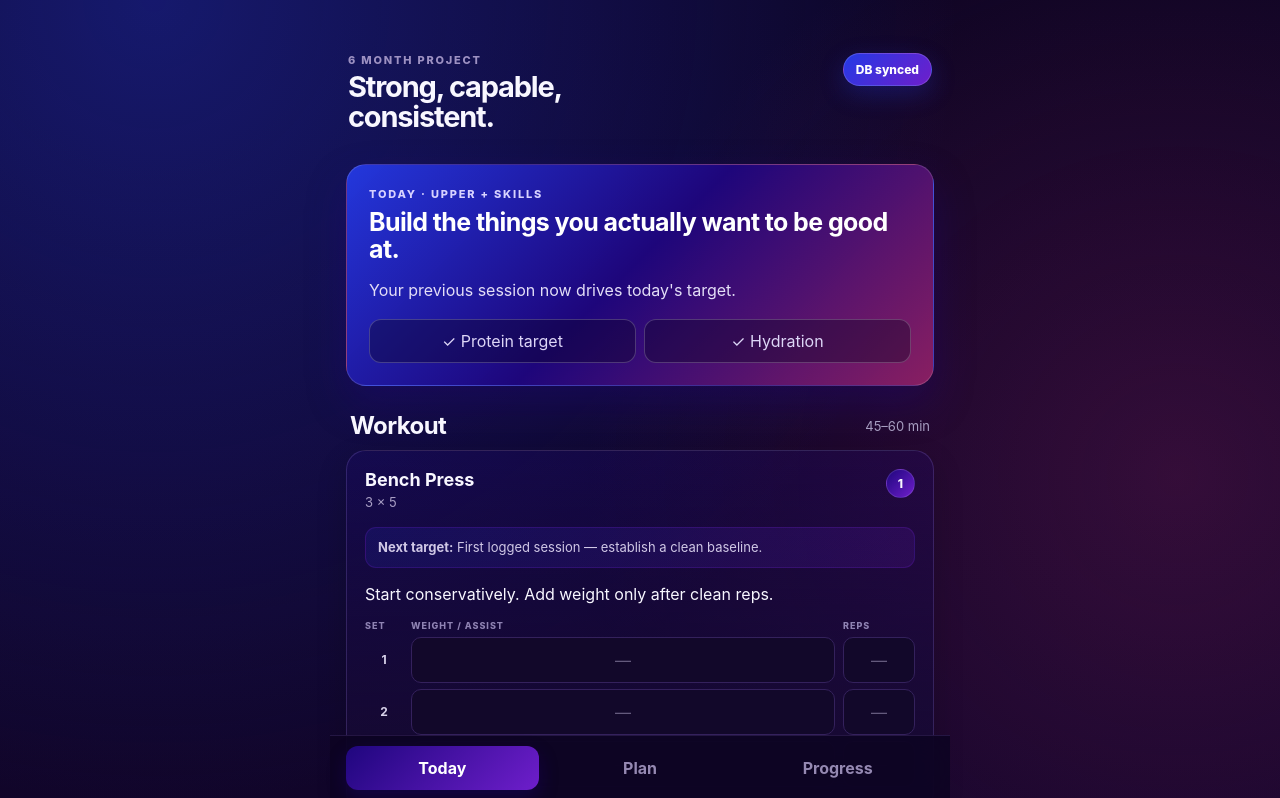
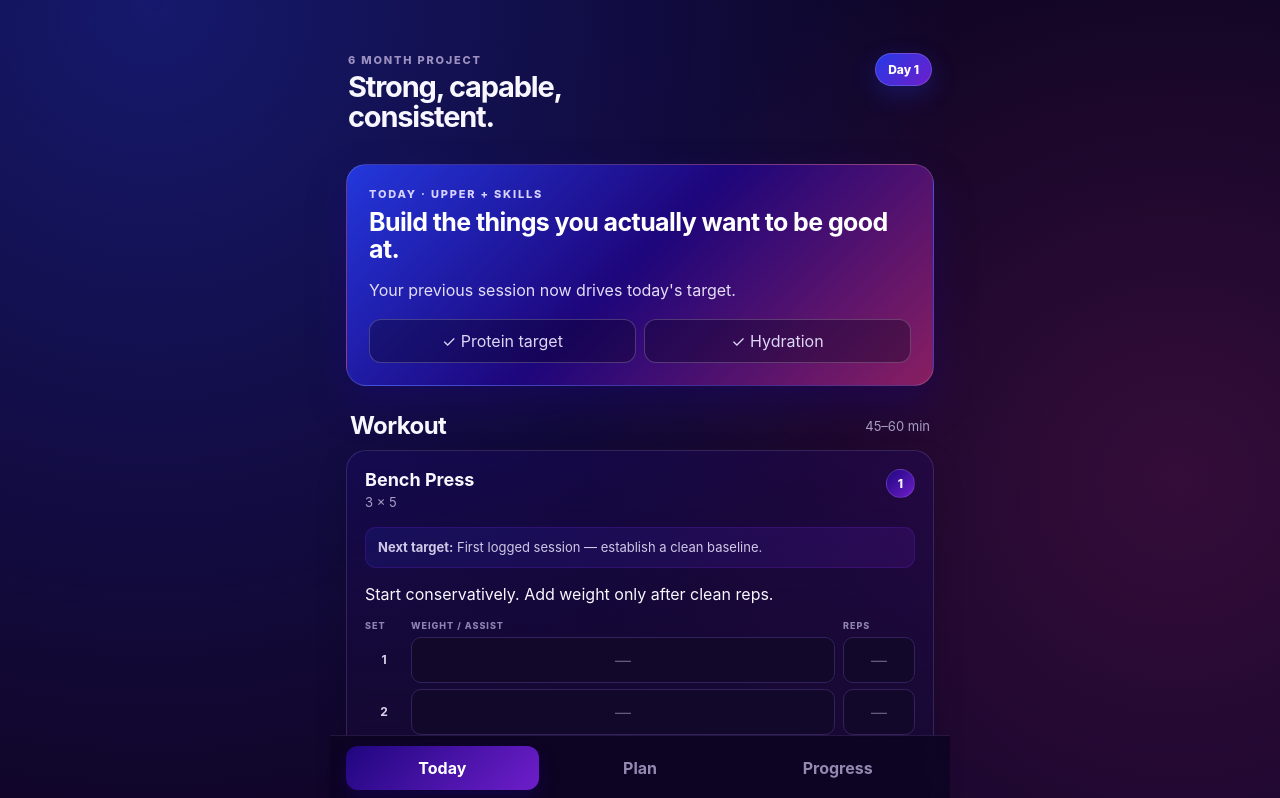
Before and after one commit to nopravlem/fitness-tracker, a Next.js app: page / in a window 1280 px wide. Shown: the top 798 px of the page. Built offline with nearby package versions, Linux system fonts and the light colour scheme; no server answers; the database is empty.

Commit message:
Restore six-month day counter in header

```diff
--- a/app/page.tsx
+++ b/app/page.tsx
@@ -1,6 +1,6 @@
 'use client';
 
-import { useEffect, useState } from 'react';
+import { useEffect, useMemo, useState } from 'react';
 type SetLog={weight:string;reps:string}; type Exercise={name:string;target:string;note?:string;sets:SetLog[]}; type DayLog={done:boolean;energy:number;protein:boolean;water:boolean;exercises:Exercise[]};
 type PreviousRow={date:string;exerciseName:string;setNumber:number;weight:string|null;reps:number|null};
 const workout:Exercise[]=[
@@ -12,14 +12,14 @@ const workout:Exercise[]=[
 const fresh=():DayLog=>({done:false,energy:3,protein:false,water:false,exercises:structuredClone(workout)});
 function suggestion(ex:Exercise,rows:PreviousRow[]){const dates=[...new Set(rows.filter(r=>r.exerciseName===ex.name).map(r=>r.date))];if(!dates.length)return 'First logged session — establish a clean baseline.';const last=rows.filter(r=>r.exerciseName===ex.name&&r.date===dates[0]);const reps:number[]=last.map(r=>r.reps??0);const weight=last[0]?.weight||'same load';const total=reps.reduce((a:number,b:number)=>a+b,0);if(ex.name==='Assisted Pull-ups')return `Last: ${weight} assist · ${reps.join('/')} reps. Beat total reps (${total}) first; once all sets hit 8, reduce assistance.`;if(ex.name==='Push-up Progression')return `Last: ${reps.join('/')} reps. Beat ${total} total clean reps, then lower the incline when 3 sets are strong.`;if(ex.name==='Bench Press')return `Last: ${weight} · ${reps.join('/')} reps. Reach 5/5/5 cleanly before adding weight.`;return `Last: ${weight} · ${reps.join('/')} reps. Beat ${total} total reps within the target range before increasing load.`}
 export default function Home(){const[tab,setTab]=useState<'today'|'plan'|'progress'>('today');const[log,setLog]=useState<DayLog>(fresh());const[previous,setPrevious]=useState<PreviousRow[]>([]);const[saving,setSaving]=useState(false);const[loaded,setLoaded]=useState(false);const[dbError,setDbError]=useState<string|null>(null);const[saved,setSaved]=useState(false);
-useEffect(()=>{async function load(){try{const r=await fetch('/api/workouts/today');if(!r.ok){const body=await r.json().catch(()=>null);throw new Error(body?.error||`Database request failed (${r.status})`);}const data=await r.json();setPrevious(data.previous||[]);if(data.log){const next=fresh();next.done=data.log.done;next.energy=data.log.energy;next.protein=data.log.protein;next.water=data.log.water;for(const row of data.log.rows){const ex=next.exercises.find(e=>e.name===row.exerciseName);if(ex&&ex.sets[row.setNumber-1])ex.sets[row.setNumber-1]={weight:row.weight||'',reps:row.reps?.toString()||''};}setLog(next);}setDbError(null);}catch(e){setDbError(e instanceof Error?e.message:'Could not connect to the workout database.');}finally{setLoaded(true);}}load();},[]);
-async function save(next=log){setSaving(true);setSaved(false);try{const r=await fetch('/api/workouts/today',{method:'PUT',headers:{'Content-Type':'application/json'},body:JSON.stringify(next)});if(!r.ok){const body=await r.json().catch(()=>null);throw new Error(body?.error||`Save failed (${r.status})`);}setDbError(null);setSaved(true);}catch(e){setDbError(e instanceof Error?e.message:'Workout could not be saved.');}finally{setSaving(false)}}
+const projectDay=useMemo(()=>{const start=new Date('2026-08-28T00:00:00');const now=new Date();const diff=Math.floor((new Date(now.getFullYear(),now.getMonth(),now.getDate()).getTime()-start.getTime())/86400000);return Math.max(1,diff+1)},[]);
+useEffect(()=>{fetch('/api/workouts/today').then(async r=>{if(!r.ok){const t=await r.text();throw new Error(t||`Load failed (${r.status})`)}return r.json()}).then(data=>{setPrevious(data.previous||[]);if(data.log){const next=fresh();next.done=data.log.done;next.energy=data.log.energy;next.protein=data.log.protein;next.water=data.log.water;for(const row of data.log.rows){const ex=next.exercises.find(e=>e.name===row.exerciseName);if(ex&&ex.sets[row.setNumber-1])ex.sets[row.setNumber-1]={weight:row.weight||'',reps:row.reps?.toString()||''};}setLog(next);setSaved(next.done)}setDbError(null);setLoaded(true)}).catch(e=>{setDbError(e instanceof Error?e.message:'Unable to sync with database');setLoaded(true)});},[]);
+async function save(next=log){setSaving(true);setDbError(null);try{const r=await fetch('/api/workouts/today',{method:'PUT',headers:{'Content-Type':'application/json'},body:JSON.stringify(next)});if(!r.ok){const t=await r.text();throw new Error(t||`Save failed (${r.status})`)}setSaved(true)}catch(e){setSaved(false);setDbError(e instanceof Error?e.message:'Unable to save workout')}finally{setSaving(false)}}
 function editSet(ei:number,si:number,field:keyof SetLog,value:string){setSaved(false);setLog(p=>{const n=structuredClone(p);n.exercises[ei].sets[si][field]=value;return n})}
-return <main className="shell"><header><div><p className="eyebrow">6 MONTH PROJECT</p><h1>Strong, capable, consistent.</h1></div><div className="streak">{!loaded?'Loading…':dbError?'DB issue':'DB synced'}</div></header>
-{dbError&&<section className="card" role="alert"><p className="eyebrow">DATABASE CONNECTION</p><h3>Your workout data is not syncing.</h3><p>{dbError}</p><p>Your entries remain on this screen, but do not assume they are saved until this message clears.</p></section>}
-{tab==='today'&&<><section className="hero card"><p className="eyebrow">TODAY · UPPER + SKILLS</p><h2>Build the things you actually want to be good at.</h2><p>Your previous session now drives today's target.</p><div className="checks"><button className={log.protein?'active':''} onClick={()=>setLog({...log,protein:!log.protein})}>✓ Protein target</button><button className={log.water?'active':''} onClick={()=>setLog({...log,water:!log.water})}>✓ Hydration</button></div></section><div className="sectionTitle"><h2>Workout</h2><span>45–60 min</span></div>
+return <main className="shell"><header><div><p className="eyebrow">6 MONTH PROJECT</p><h1>Strong, capable, consistent.</h1></div><div className="streak">Day {projectDay}</div></header>
+{tab==='today'&&<>{dbError&&<section className="card"><p className="eyebrow">DATABASE SYNC ERROR</p><p className="note">{dbError}</p></section>}<section className="hero card"><p className="eyebrow">TODAY · UPPER + SKILLS</p><h2>Build the things you actually want to be good at.</h2><p>Your previous session now drives today's target.</p><div className="checks"><button className={log.protein?'active':''} onClick={()=>{setSaved(false);setLog({...log,protein:!log.protein})}}>✓ Protein target</button><button className={log.water?'active':''} onClick={()=>{setSaved(false);setLog({...log,water:!log.water})}}>✓ Hydration</button></div></section><div className="sectionTitle"><h2>Workout</h2><span>{loaded?'45–60 min':'Loading…'}</span></div>
 {log.exercises.map((ex,ei)=><section className="card exercise" key={ex.name}><div className="exerciseHead"><div><h3>{ex.name}</h3><p>{ex.target}</p></div><span>{ei+1}</span></div><p className="note"><b>Next target:</b> {suggestion(ex,previous)}</p>{ex.note&&<p>{ex.note}</p>}<div className="setHeader"><span>SET</span><span>WEIGHT / ASSIST</span><span>REPS</span></div>{ex.sets.map((s,si)=><div className="setRow" key={si}><b>{si+1}</b><input value={s.weight} placeholder="—" onChange={e=>editSet(ei,si,'weight',e.target.value)}/><input inputMode="numeric" value={s.reps} placeholder="—" onChange={e=>editSet(ei,si,'reps',e.target.value)}/></div>)}</section>)}
-<section className="card energy"><h3>How did today feel?</h3><div>{[1,2,3,4,5].map(n=><button key={n} className={log.energy===n?'active':''} onClick={()=>setLog({...log,energy:n})}>{n}</button>)}</div><p>1 = wrecked · 5 = could do more</p></section><button className="finish" disabled={saving} onClick={()=>{const n={...log,done:true};setLog(n);save(n)}}>{saving?'Saving…':saved?'✓ Saved to Postgres':dbError?'Retry save':'Finish & save workout'}</button></>}
+<section className="card energy"><h3>How did today feel?</h3><div>{[1,2,3,4,5].map(n=><button key={n} className={log.energy===n?'active':''} onClick={()=>{setSaved(false);setLog({...log,energy:n})}}>{n}</button>)}</div><p>1 = wrecked · 5 = could do more</p></section><button className="finish" disabled={saving} onClick={()=>{const n={...log,done:true};setLog(n);save(n)}}>{saving?'Saving…':saved?'✓ Saved to Postgres':dbError?'Retry save':'Finish & save workout'}</button></>}
 {tab==='plan'&&<section className="card plan"><p className="eyebrow">WEEKLY RHYTHM</p><h2>Your training has a direction now.</h2><p><b>Day A</b> · Upper strength + push-up/pull-up skills + core</p><p><b>Day B</b> · Lower strength + knee capacity + core</p><p><b>Day C</b> · Cardio + mobility</p><p><b>Day D</b> · Upper/back + skills + abs</p><p><b>Day E</b> · Lower/full body + conditioning</p></section>}
 {tab==='progress'&&<section className="card"><p className="eyebrow">THE SCOREBOARD</p><h2>Performance first.</h2><div className="metrics"><div><strong>Push-ups</strong><span>Build → floor reps</span></div><div><strong>Pull-ups</strong><span>Assisted → unassisted</span></div><div><strong>Running</strong><span>Build aerobic capacity</span></div><div><strong>Core</strong><span>Control + endurance</span></div></div></section>}
 <nav><button className={tab==='today'?'active':''} onClick={()=>setTab('today')}>Today</button><button className={tab==='plan'?'active':''} onClick={()=>setTab('plan')}>Plan</button><button className={tab==='progress'?'active':''} onClick={()=>setTab('progress')}>Progress</button></nav></main>}
```
